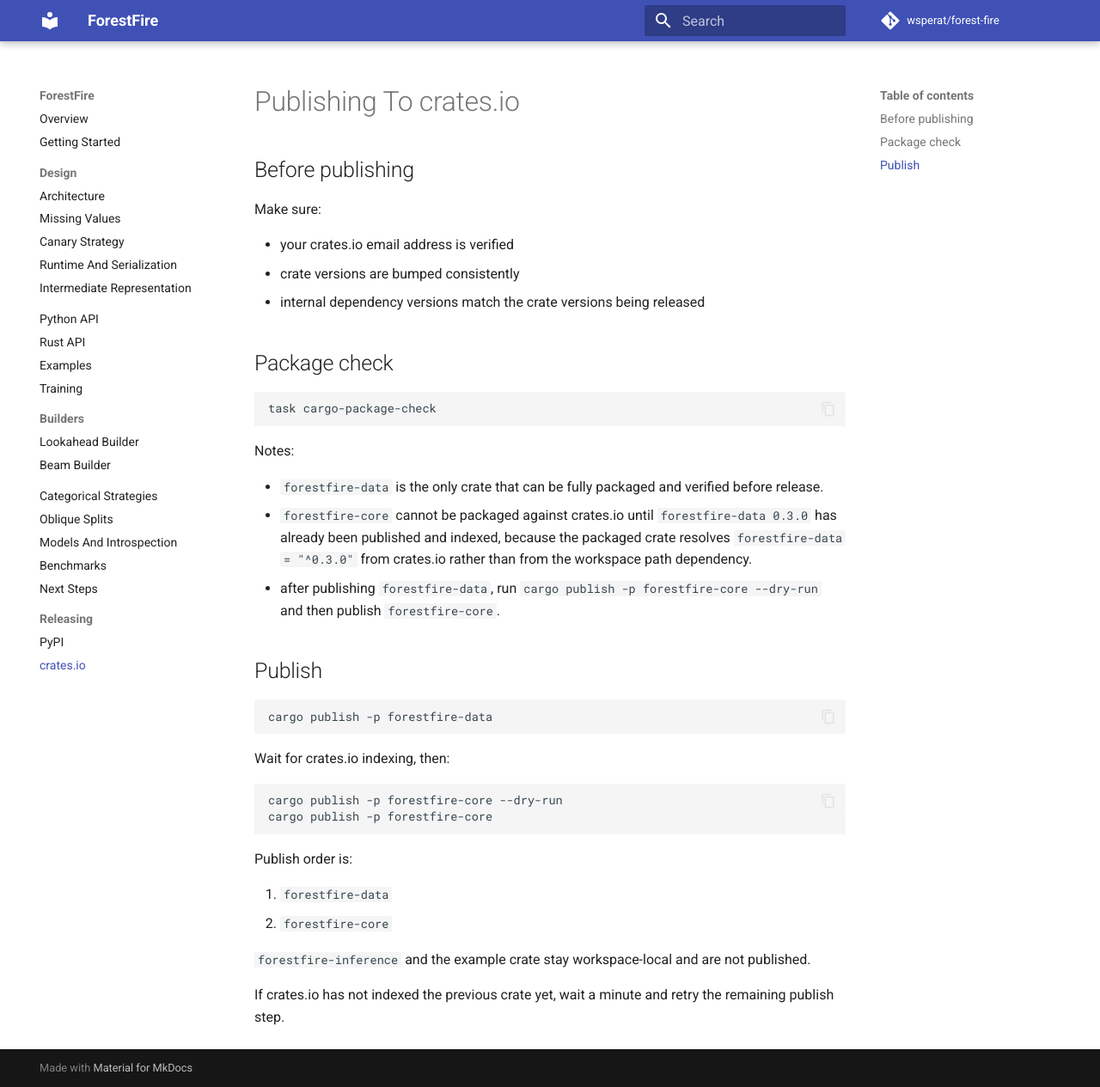
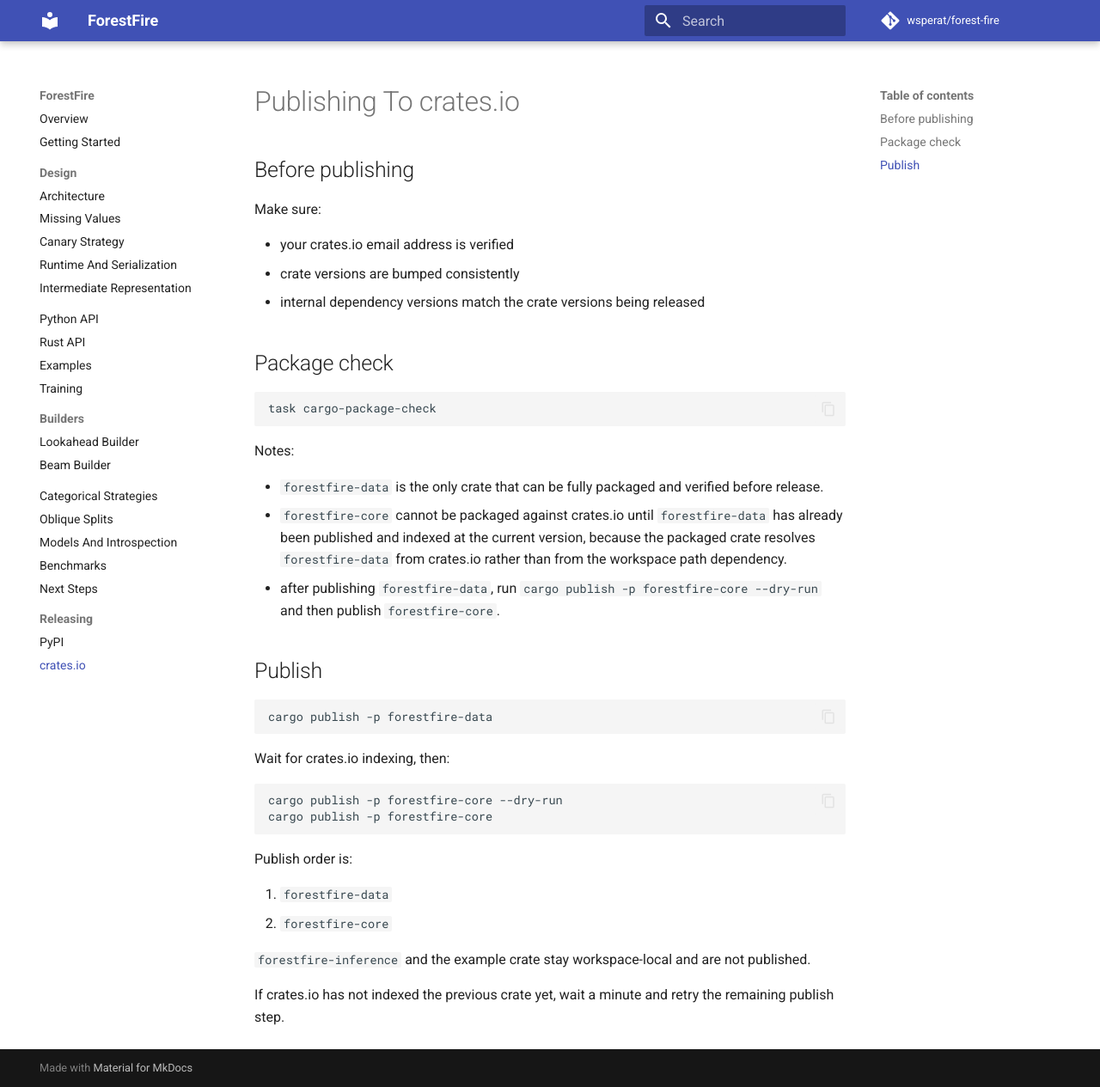
Before and after one commit to wsperat/forest-fire, an MkDocs documentation site: the page built from docs/cargo-release.md, in a window 1280 px wide and 1265 px high. Shown: the whole window at 86% size. Built offline with MkDocs 1.6.1 and Material for MkDocs 9.7.7, drawn with Linux system fonts in a browser that asks for light colours; comment, search, counter and statistics services are not loaded.

Commit message:
docs: fix stale version references and publishing order
Update cargo-release.md to remove hardcoded 0.3.0 version numbers in
favor of version-agnostic phrasing. Remove forestfire-inference from
the publishing order in rust-api.md since it is workspace-local only.

Co-Authored-By: Claude Sonnet 4.6 <noreply@anthropic.com>

```diff
--- a/docs/cargo-release.md
+++ b/docs/cargo-release.md
@@ -19,9 +19,9 @@ Notes:
 - `forestfire-data` is the only crate that can be fully packaged and verified
   before release.
 - `forestfire-core` cannot be packaged against crates.io until
-  `forestfire-data 0.3.0` has already been published and indexed, because the
-  packaged crate resolves `forestfire-data = "^0.3.0"` from crates.io rather
-  than from the workspace path dependency.
+  `forestfire-data` has already been published and indexed at the current
+  version, because the packaged crate resolves `forestfire-data` from crates.io
+  rather than from the workspace path dependency.
 - after publishing `forestfire-data`, run `cargo publish -p forestfire-core --dry-run`
   and then publish `forestfire-core`.
 
```
Also changed, not shown: docs/rust-api.md (+2 -1 lines).
